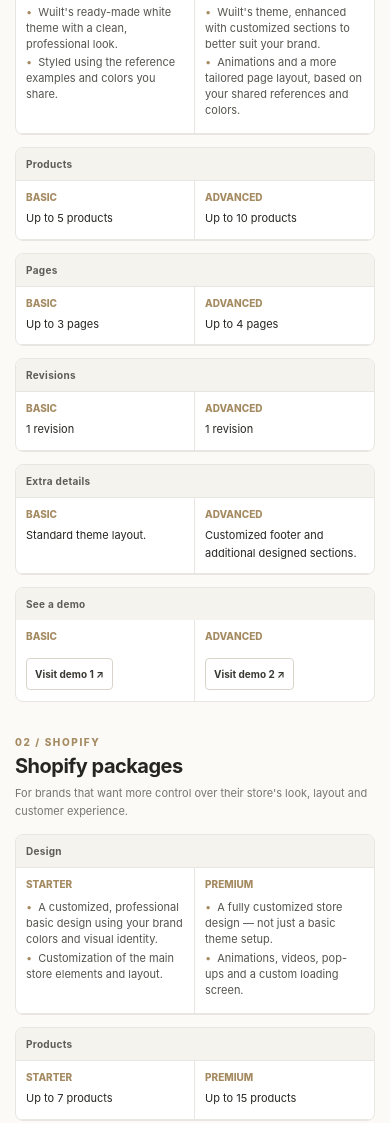
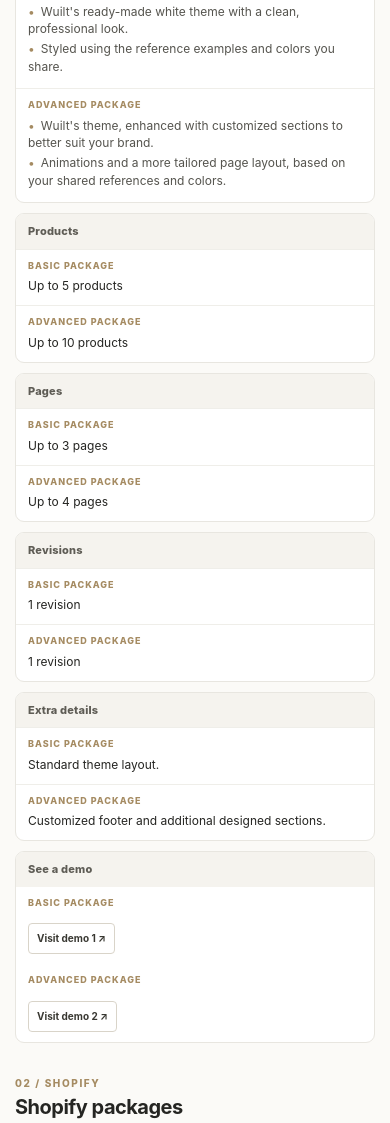
Before and after one commit to sherinshadyy/elevate-egp, a plain HTML site: page index.html in a window 390 px wide. Shown: the part 502-1625 px from the top of the page. Drawn offline with Linux system fonts and the light colour scheme.

Commit message:
Update index.html

```diff
--- a/index.html
+++ b/index.html
@@ -46,19 +46,21 @@ footer{border-top:1px solid var(--line);padding:18px 0;color:var(--muted);font-s
   .table-wrap{overflow:visible;border:0;background:transparent}
   .price-table{display:block;width:100%;min-width:0;border-collapse:separate;border-spacing:0}
   .price-table thead{display:none}
-  .price-table tbody{display:grid;gap:12px}
-  .price-table tr{display:grid;grid-template-columns:1fr 1fr;background:#fff;border:1px solid var(--line);border-radius:8px;overflow:hidden}
-  .price-table td{display:block;min-width:0;padding:11px 10px;font-size:11px;overflow-wrap:anywhere;border-bottom:1px solid var(--line)}
-  .price-table td:first-child{grid-column:1/-1;width:auto;white-space:normal;background:#f5f3ee;font-size:10px;letter-spacing:.3px;color:#5e5c55;padding:8px 10px}
-  .price-table td:nth-child(2),.price-table td:nth-child(3){padding-top:29px;position:relative}
-  .price-table td:nth-child(2)::before,.price-table td:nth-child(3)::before{position:absolute;top:8px;left:10px;font-size:10px;font-weight:800;color:var(--accent)}
-  #packages .price-table td:nth-child(2)::before{content:"BASIC"}
-  #packages .price-table td:nth-child(3)::before{content:"ADVANCED"}
-  #shopify .price-table td:nth-child(2)::before{content:"STARTER"}
-  #shopify .price-table td:nth-child(3)::before{content:"PREMIUM"}
-  .price-table td:nth-child(2){border-right:1px solid var(--line)}
-  .ar .price-table td:nth-child(2){border-right:0;border-left:1px solid var(--line)}
-  .ar .price-table td:nth-child(2)::before,.ar .price-table td:nth-child(3)::before{left:auto;right:10px}
+  .price-table tbody{display:grid;gap:10px}
+  .price-table tr{display:block;background:#fff;border:1px solid var(--line);border-radius:9px;overflow:hidden}
+  .price-table td{display:block;min-width:0;padding:10px 12px;font-size:12px;line-height:1.5;overflow-wrap:anywhere;border-bottom:1px solid #efeee9}
+  .price-table td:first-child{width:auto;white-space:normal;background:#f5f3ee;font-size:11px;letter-spacing:.2px;color:#5e5c55;font-weight:800;padding:9px 12px}
+  .price-table td:nth-child(2),.price-table td:nth-child(3){padding-top:9px}
+  .price-table td:nth-child(2)::before,.price-table td:nth-child(3)::before{display:block;margin-bottom:5px;font-size:9px;letter-spacing:1px;font-weight:800;color:var(--accent)}
+  #packages .price-table td:nth-child(2)::before{content:"BASIC PACKAGE"}
+  #packages .price-table td:nth-child(3)::before{content:"ADVANCED PACKAGE"}
+  #shopify .price-table td:nth-child(2)::before{content:"STARTER PACKAGE"}
+  #shopify .price-table td:nth-child(3)::before{content:"PREMIUM PACKAGE"}
+  .ar #packages .price-table td:nth-child(2)::before{content:"الباقة الأساسية"}
+  .ar #packages .price-table td:nth-child(3)::before{content:"الباقة المتقدمة"}
+  .ar #shopify .price-table td:nth-child(2)::before{content:"باقة ستارتر"}
+  .ar #shopify .price-table td:nth-child(3)::before{content:"باقة بريميوم"}
+  .price-table td:last-child{border-bottom:0}
   .price-table tr:last-child td{border-bottom:0}
   .feature{line-height:1.45;margin:3px 0}
   .demo-link{font-size:10px;padding:7px 8px}
@@ -81,8 +83,7 @@ footer{border-top:1px solid var(--line);padding:18px 0;color:var(--muted);font-s
   .logo{font-size:17px}
   .lang,.contact{font-size:10px;padding:7px 8px}
   .price-table td{padding:10px 8px;font-size:10px}
-  .price-table td:nth-child(2)::before,.price-table td:nth-child(3)::before{left:8px}
-  .ar .price-table td:nth-child(2)::before,.ar .price-table td:nth-child(3)::before{right:8px}
+  .price-table td{padding:9px 10px;font-size:11px}
 }
 </style>
 </head>
@@ -146,7 +147,7 @@ footer{border-top:1px solid var(--line);padding:18px 0;color:var(--muted);font-s
 
 <section class="section" id="landing">
 <div class="section-head"><div><h2 data-en="Landing page" data-ar="صفحة هبوط">Landing page</h2><p class="section-sub" data-en="A focused, single-page website made to present one offer, product or campaign." data-ar="صفحة واحدة مركزة لعرض منتج أو خدمة أو عرض تسويقي بشكل واضح.">A focused, single-page website made to present one offer, product or campaign.</p></div></div>
-<div class="landing"><div><h3 data-en="One page. One clear goal." data-ar="صفحة واحدة وهدف واضح.">One page. One clear goal.</h3><p data-en="A standalone landing page designed around your campaign or business objective. Includes 2 design concepts." data-ar="صفحة مستقلة مصممة بما يناسب حملتك الإعلانية أو هدف مشروعك، مع اختيار من بين فكرتين للتصميم.">A standalone landing page designed around your campaign or business objective. Includes 2 design concepts.</p>
+<div class="landing"><div><h3 data-en="One page. One clear goal." data-ar="صفحة واحدة وهدف واضح.">One page. One clear goal.</h3><p data-en="A standalone landing page designed around your campaign or business objective. Includes 2 design concepts." data-ar="صفحة مستقلة مصممة بما يناسب حملتك الإعلانية أو هدف مشروعك، مع اختيار من بين فكرتين للتصميم.">A standalone landing page designed around your campaign or business objective. Includes 2 design concepts.</p></div><span class="price">3,000 EGP</span></div>
 </section>
 
 <section class="section">
```
